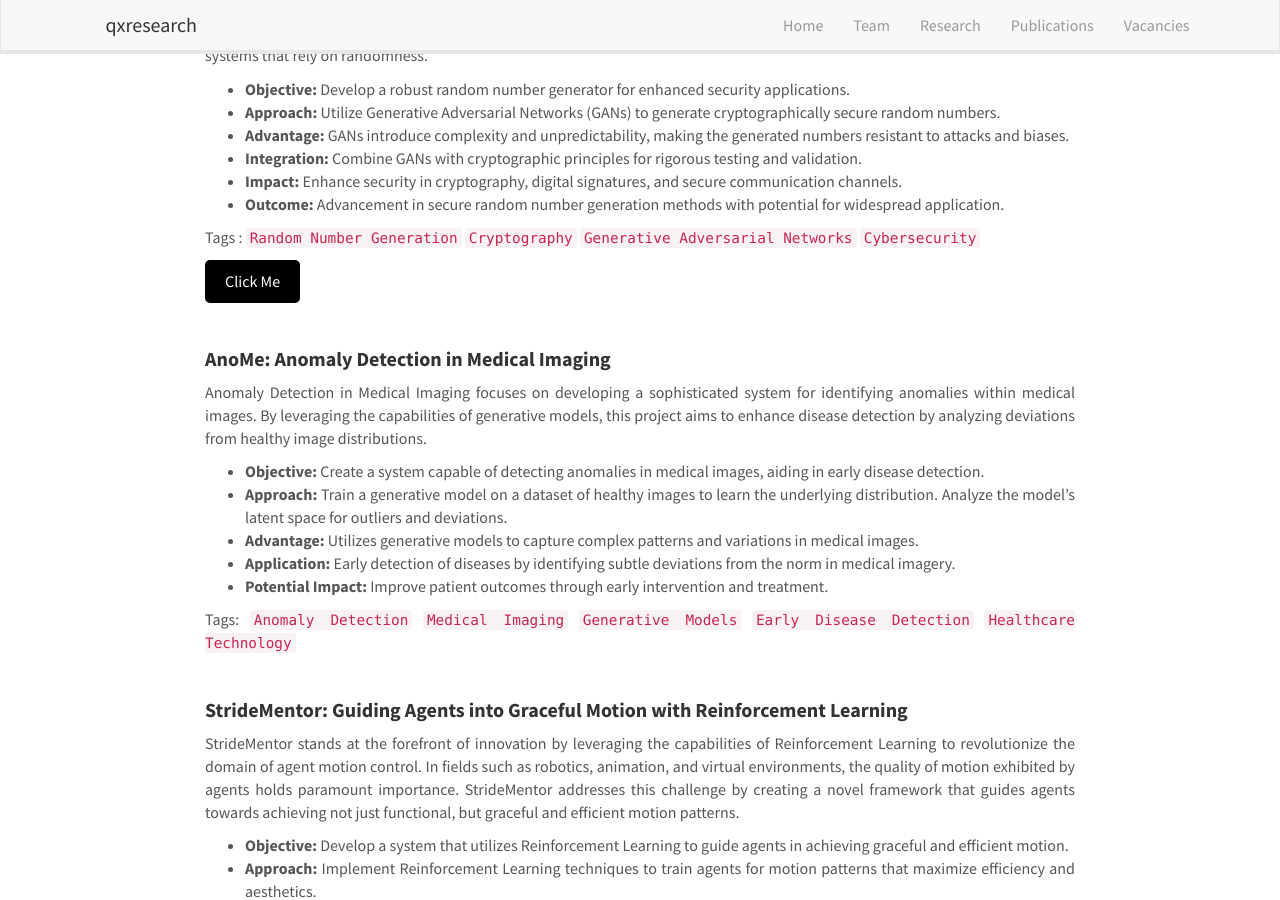
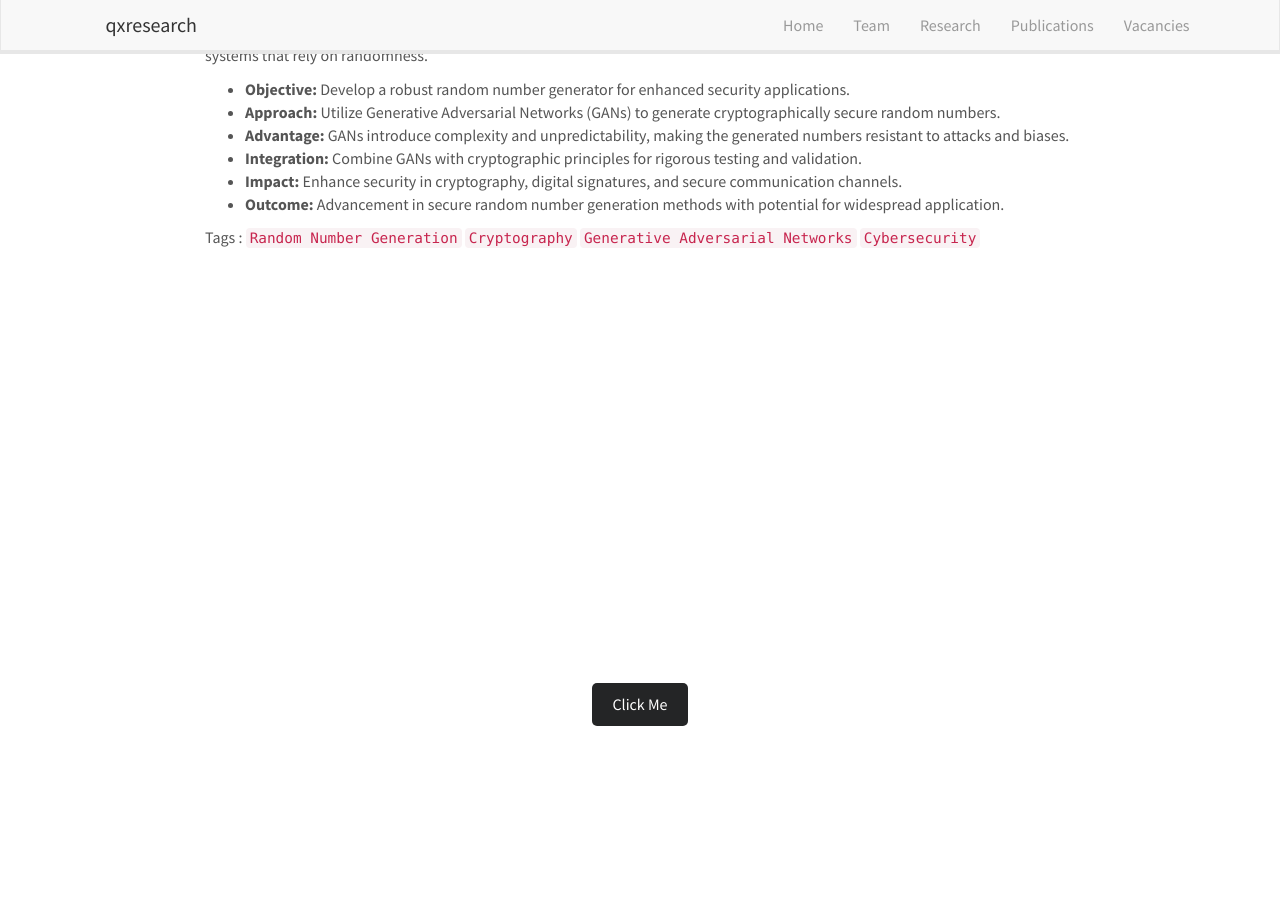
Before and after one commit to qxresearch/qxresearch.github.io, a Jekyll site: the page built from _pages/openings.md, in a window 1280 px wide and 900 px high, scrolled down 331 px. Built offline with Jekyll 4.4.1, drawn with Linux system fonts in a browser that asks for light colours; nearby versions of some CDN libraries.

Commit message:
Update openings.md

```diff
--- a/_pages/openings.md
+++ b/_pages/openings.md
@@ -30,7 +30,10 @@ The Cryptographically Secured Random Number Generator (CSRNG) project explores t
 
 Tags : `Random Number Generation` `Cryptography` `Generative Adversarial Networks` `Cybersecurity`
 
-<a href="#" style="display: inline-block; padding: 10px 20px; background-color: black; color: white; border-radius: 5px; text-decoration: none;">Click Me</a>
+<div style="display: flex; justify-content: center; align-items: center; height: 100vh;">
+  <a href="#" style="display: inline-block; padding: 10px 20px; background-color: #242526; color: white; border-radius: 5px; text-decoration: none;">Click Me</a>
+</div>
+
 
 
 
```
